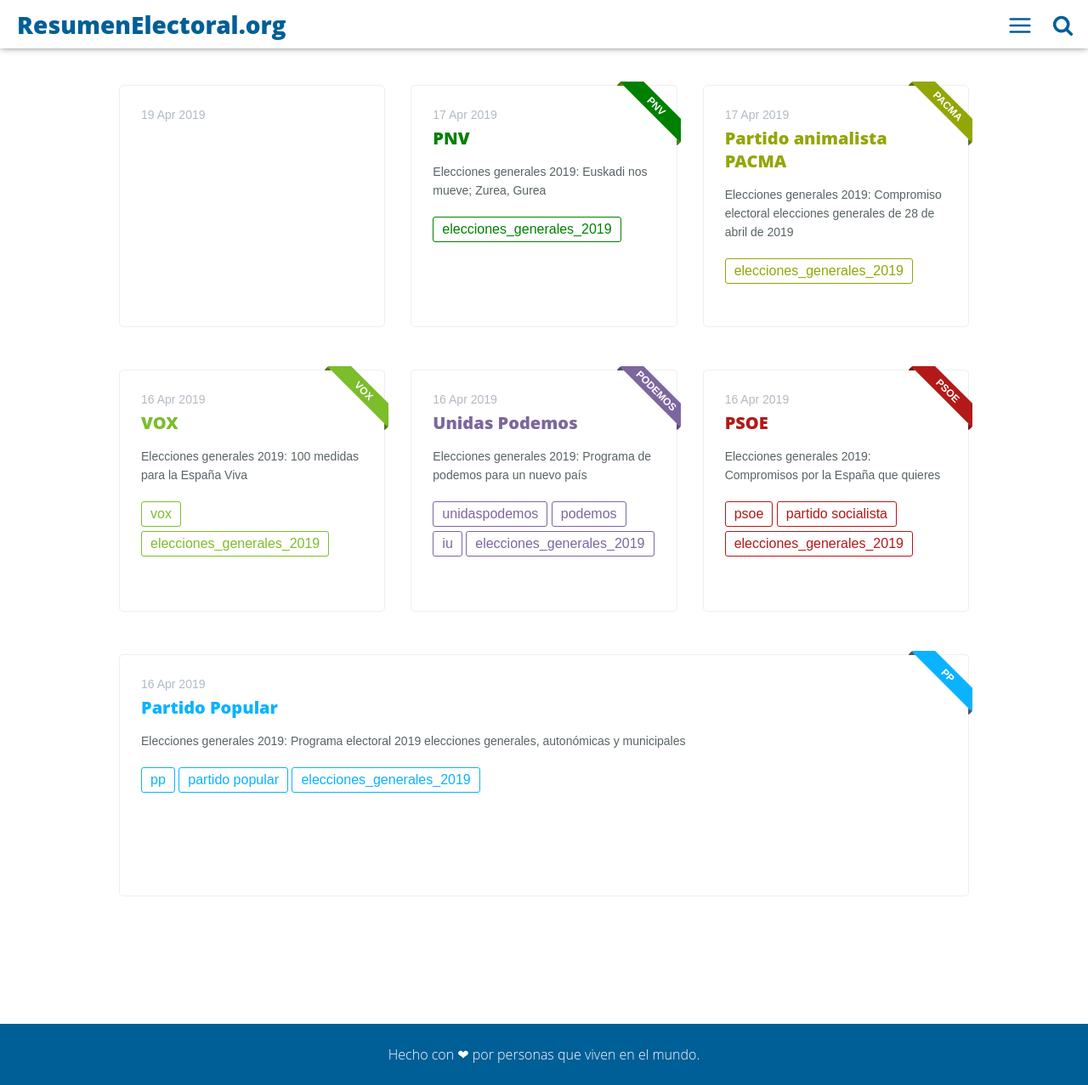
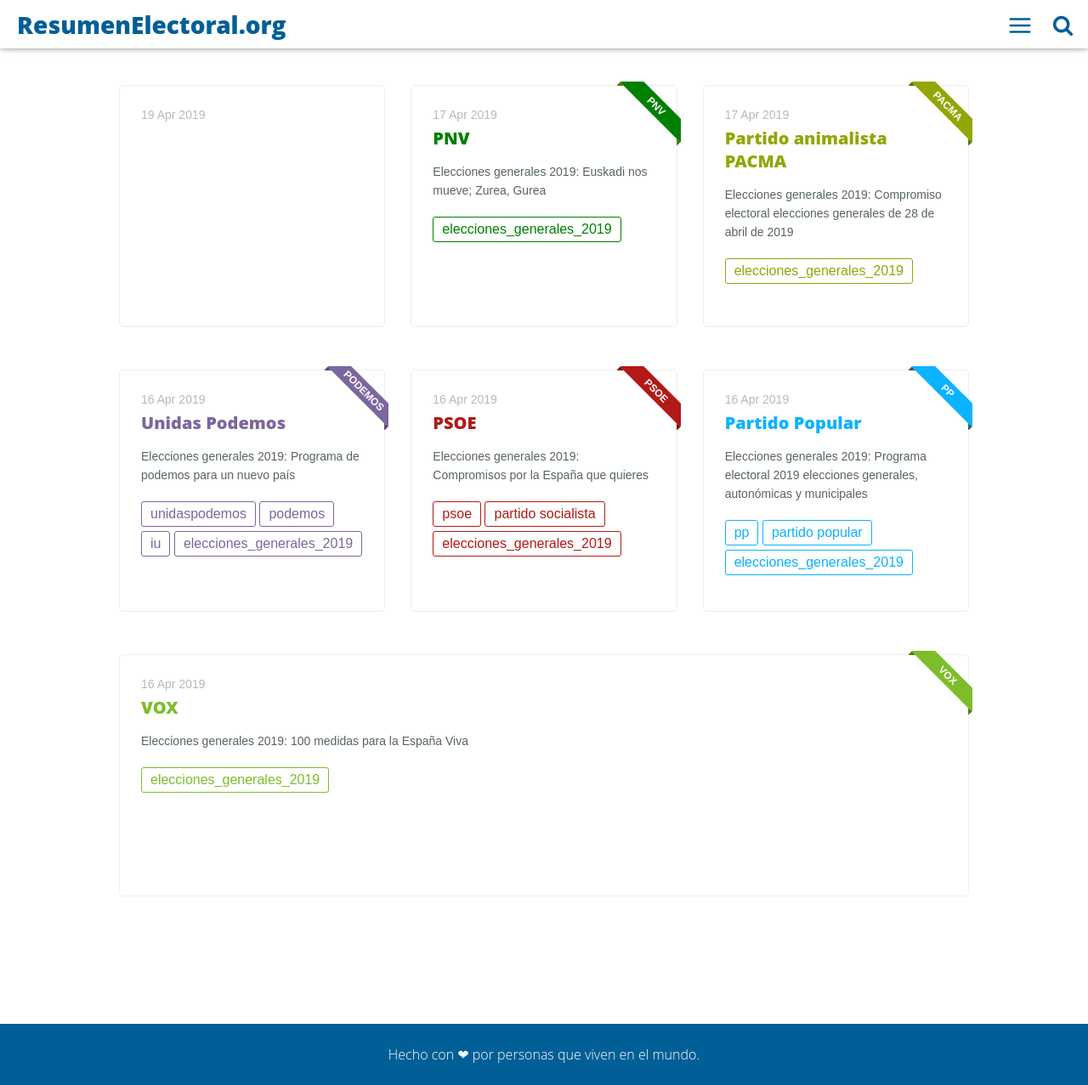
Before and after one commit to resumenelectoral/2019_generales, a Jekyll site: the page built from index.html, in a window 1280 px wide and 1277 px high. Shown: the whole window at 85% size. Built offline with Jekyll 4.4.1, drawn with Linux system fonts in a browser that asks for light colours.

Commit message:
Update and rename 2019-04-16-vox.md to 2019-04-16-eg2019_vox.md

```diff
--- a/_posts/2019-04-16-vox.md
+++ b/_posts/2019-04-16-eg2019_vox.md
@@ -6,7 +6,6 @@
 main-class: 'vox'
 color: '#7CBD2A'
 tags:
-- "vox"
 - "elecciones_generales_2019"
 twitter_text: "Resumen electoral para las generales de 2019 de VOX"
 introduction: "Elecciones generales 2019: 100 medidas para la España Viva"
```
